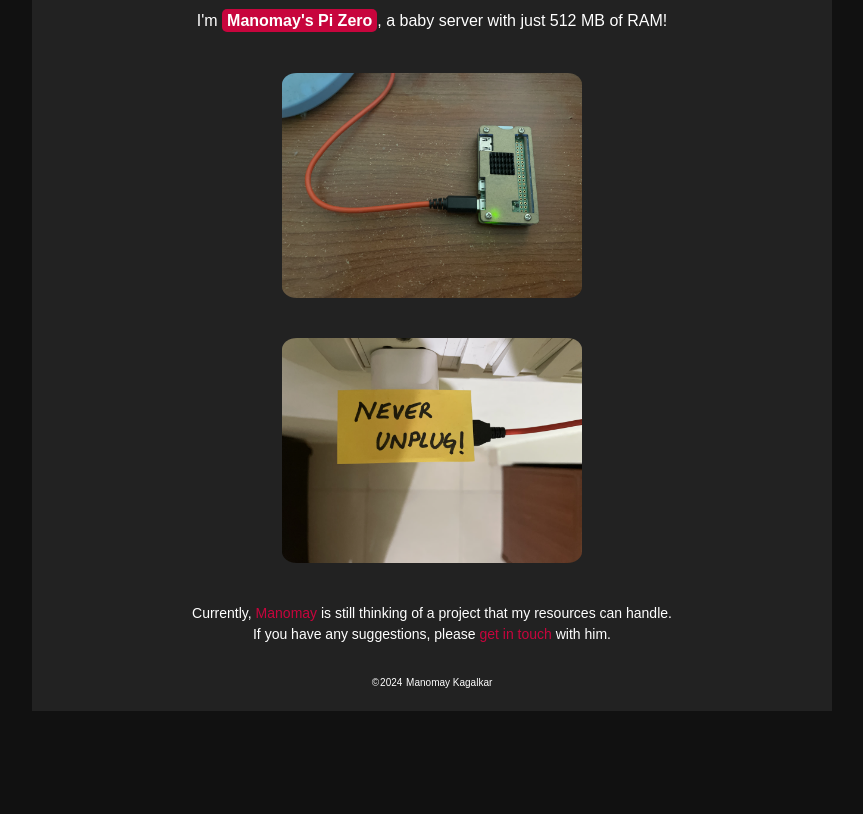
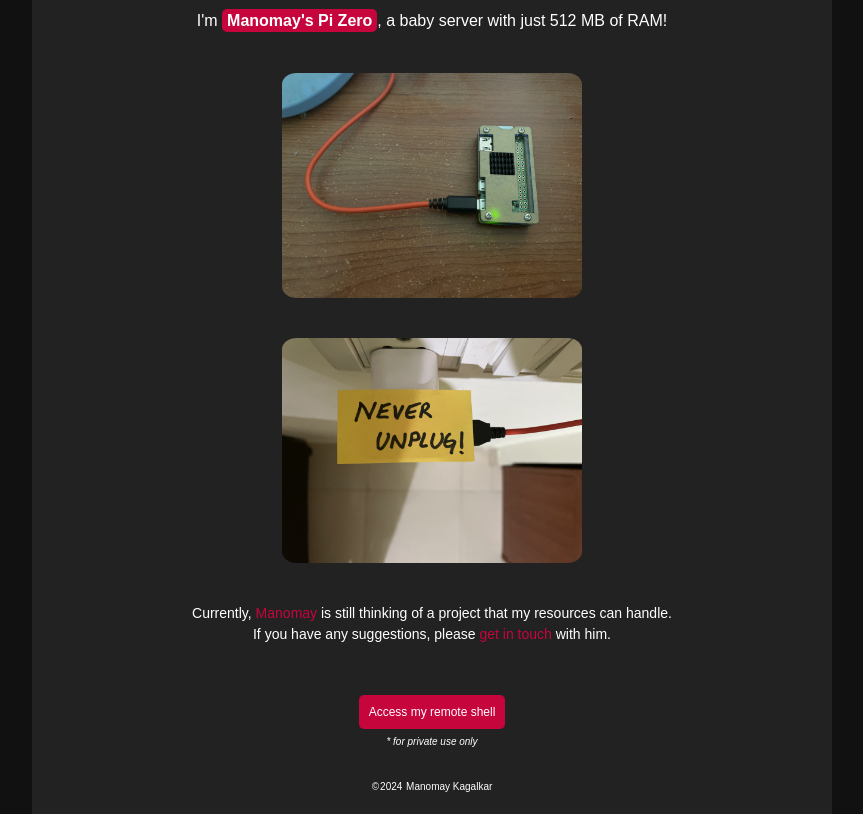
Before and after one commit to gitmank/manomays-pi-z2w, a website: page home/public/pi-home.html in a window 1280 px wide. Shown: the part 89-903 px from the top of the page, without its empty margins (208-1071 px from the left). Before the commit the page ends 800 px from the top, so only its background shows below. Drawn offline with Linux system fonts and the light colour scheme.

Commit message:
Add font size and remote shell link

```diff
--- a/home/public/pi-home.html
+++ b/home/public/pi-home.html
@@ -60,6 +60,7 @@
             text-decoration: none;
             border-radius: 5px;
             transition: background-color 0.3s ease;
+            font-size: 12px;
         }
 
         .red-button:hover {
@@ -143,6 +144,11 @@
         <p>If you have any suggestions, please <a href="mailto:manomay111@gmail.com">get in touch</a> with him.</p>
     </div>
 
+    <div>
+        <a class="red-button" href="https://pi-ssh.manomay.co">Access my remote shell</a>
+        <p style="font-size: 10px; margin-top: 5px; font-style: italic;">* for private use only</p>
+    </div>
+
     <p class="footer">&copy;<span id="year">2024</span>&nbsp;Manomay Kagalkar</p>
 </body>
 <script>
```
